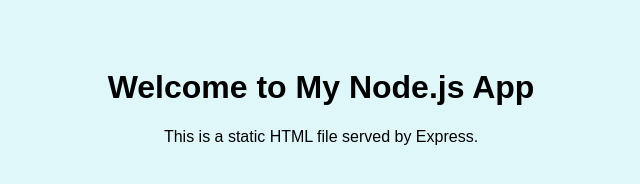
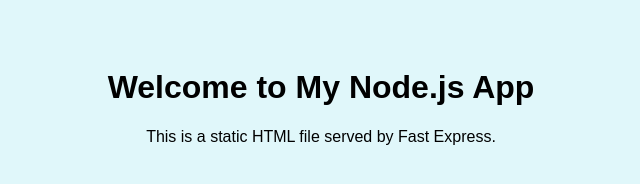
Before and after one commit to Sri-V-00/nodejs-demo-app, a website: page public/index.html in a window 1280 px wide. Shown: the full height of the page, 319-959 px from the left. Drawn offline with Linux system fonts and the light colour scheme.

Commit message:
Modified public/index.html

```diff
--- a/public/index.html
+++ b/public/index.html
@@ -6,6 +6,6 @@
 </head>
 <body>
   <h1>Welcome to My Node.js App</h1>
-  <p>This is a static HTML file served by Express.</p>
+  <p>This is a static HTML file served by Fast Express.</p>
 </body>
 </html>
```
